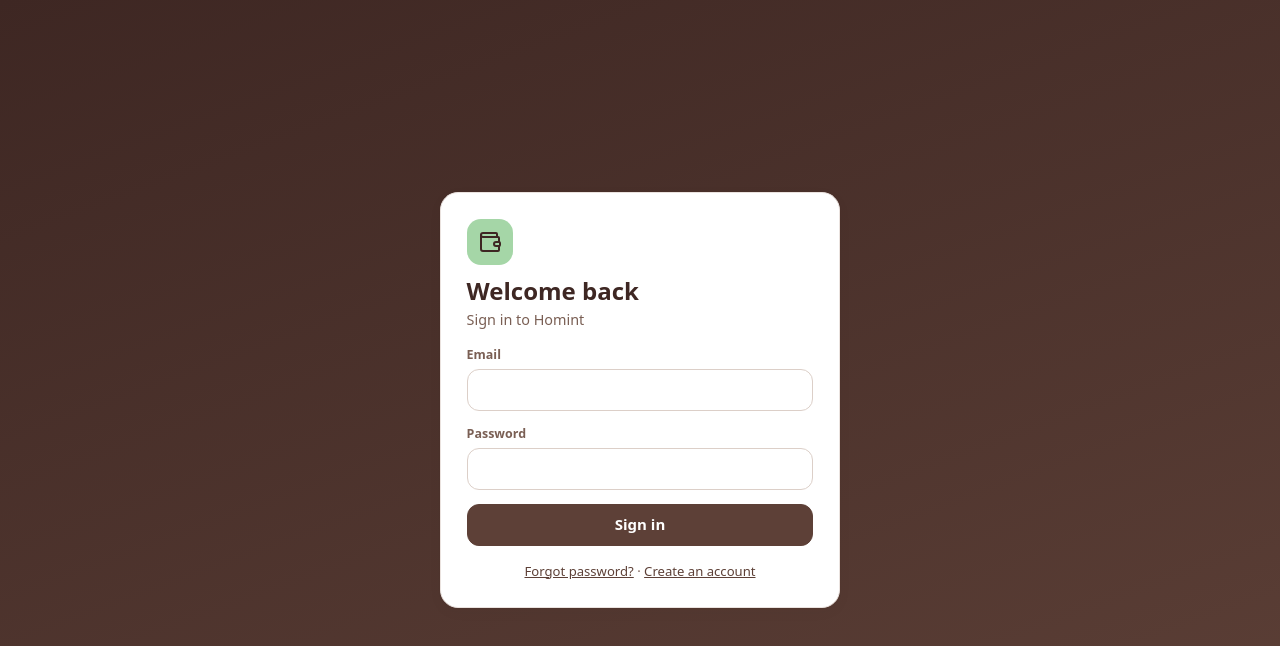
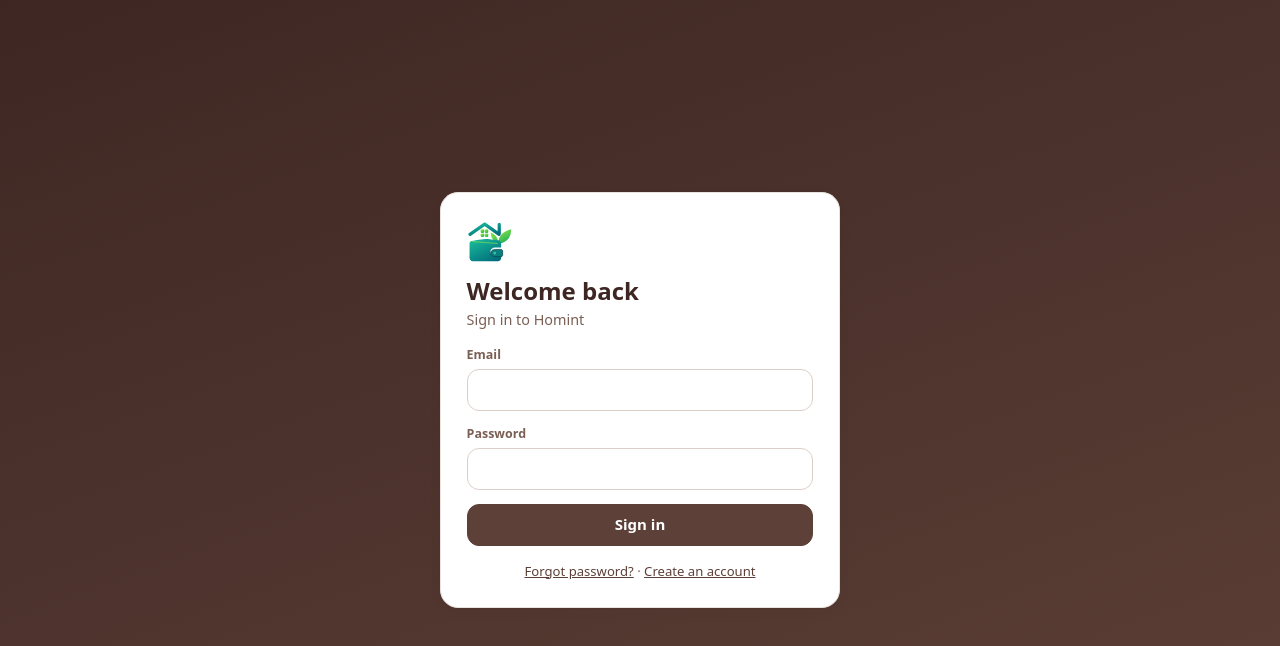
Before and after one commit to cloudytempo/financial-management, an Angular app in the folder frontend/: page /login in a window 1280 px wide. Shown: the top 646 px of the page. Built offline with nearby package versions, Linux system fonts and the light colour scheme.

Commit message:
change icon

```diff
--- a/frontend/src/app/core/shell.component.ts
+++ b/frontend/src/app/core/shell.component.ts
@@ -11,7 +11,7 @@
   template: `
   <div class="app">
     <aside class="side">
-      <div class="brand"><span class="logo"><app-icon name="wallet" /></span>Homint</div>
+      <div class="brand"><img class="homint-mark" src="/favicon.svg" alt="">Homint</div>
       <nav class="nav">
         @for (n of sidebarNav; track n.path) { <a [routerLink]="'/' + n.path" routerLinkActive="active"><app-icon [name]="n.icon" />{{ n.label }}</a> }
       </nav>
@@ -23,7 +23,7 @@
     </aside>
     <div style="min-width:0">
       <header class="topbar">
-        <div class="brand"><span class="logo"><app-icon name="wallet" [size]="18" /></span>Homint</div>
+        <div class="brand"><img class="homint-mark" src="/favicon.svg" alt="">Homint</div>
         <div><button class="icon-btn" (click)="auth.logout()" aria-label="Sign out"><app-icon name="logout" /></button></div>
       </header>
       <main><router-outlet /></main>
--- a/frontend/src/app/features/auth/auth.component.ts
+++ b/frontend/src/app/features/auth/auth.component.ts
@@ -9,7 +9,7 @@
   selector: 'app-auth', standalone: true, imports: [FormsModule, IconComponent],
   template: `
   <div class="authwrap"><div class="auth card">
-    <div class="logo"><app-icon name="wallet" [size]="24" /></div>
+    <img class="logo homint-auth-logo" src="/favicon.svg" alt="Homint">
     <h1>{{ mode === 'signup' ? 'Create your account' : mode === 'reset' ? 'Reset your password' : 'Welcome back' }}</h1>
     <p class="sub">{{ mode === 'signin' ? 'Sign in to Homint' : mode === 'reset' ? 'Enter your username (email) and a new password' : 'Start tracking your money' }}</p>
     <form (ngSubmit)="submit()">
--- a/frontend/src/styles.css
+++ b/frontend/src/styles.css
@@ -13,6 +13,8 @@
 .side{position:sticky;top:0;height:100vh;background:var(--c1);color:var(--side-hi);padding:1.25rem .9rem;display:flex;flex-direction:column;gap:.25rem}
 .brand{display:flex;align-items:center;gap:.6rem;font-weight:700;font-size:1.1rem;color:#fff;padding:.25rem .5rem 1.1rem}
 .logo{width:34px;height:34px;border-radius:10px;background:var(--g1);color:var(--c1);display:grid;place-items:center;flex:none}
+.homint-mark{width:38px;height:38px;object-fit:contain;flex:none}
+.homint-auth-logo{width:72px;height:72px;border-radius:0;background:transparent;object-fit:contain;margin-bottom:.8rem}
 .nav{display:flex;flex-direction:column;gap:.2rem}
 .nav a{display:flex;align-items:center;gap:.7rem;padding:.65rem .8rem;border-radius:12px;color:var(--side-text);text-decoration:none;font-weight:500}
 .nav a:hover{background:rgba(255,255,255,.08);color:#fff}
```
Also changed, not shown: frontend/public/manifest.webmanifest, frontend/src/favicon.svg.
